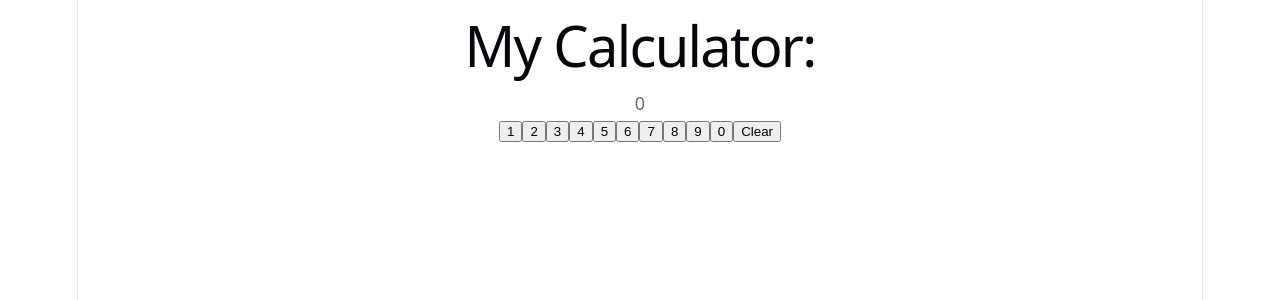
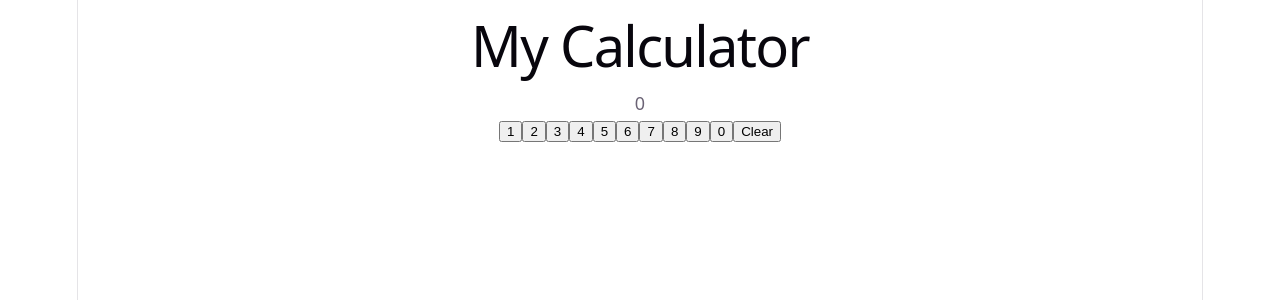
Before and after one commit to mansi0sinha/React-Projects, a React (Vite) app in the folder react-calculator/: page / in a window 1280 px wide. Shown: the top 300 px of the page. Built offline with nearby package versions, Linux system fonts and the light colour scheme.

Commit message:
Update App.jsx

```diff
--- a/react-calculator/src/App.jsx
+++ b/react-calculator/src/App.jsx
@@ -6,7 +6,7 @@ function App() {
 
   return (
     <div>
-      <h1>My Calculator:</h1>
+      <h1>My Calculator</h1>
       <p>{display}</p>
       <button onClick={()=>setDisplay(display+"1")}>1</button>
       <button onClick={()=>setDisplay(display+"2")}>2</button>
```
